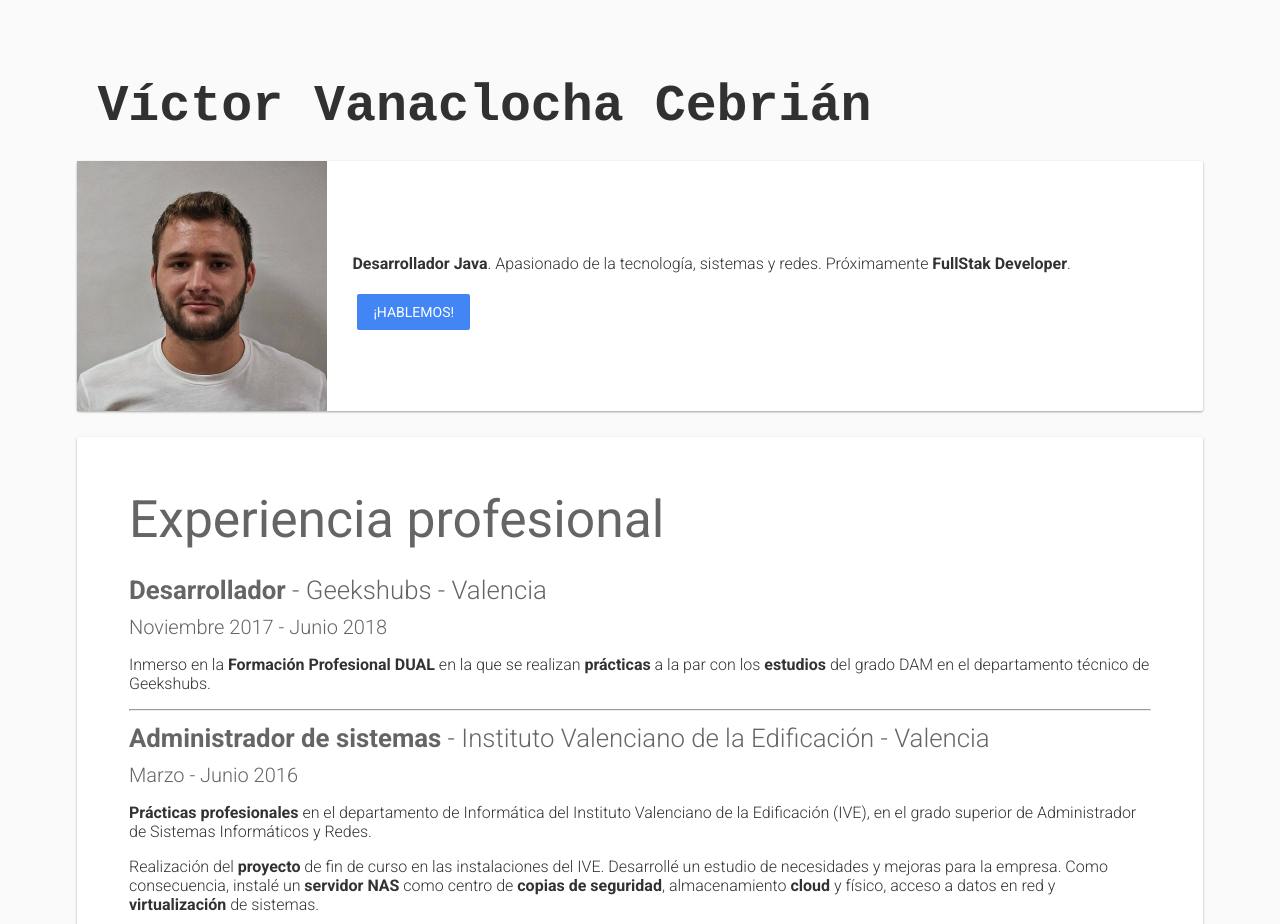
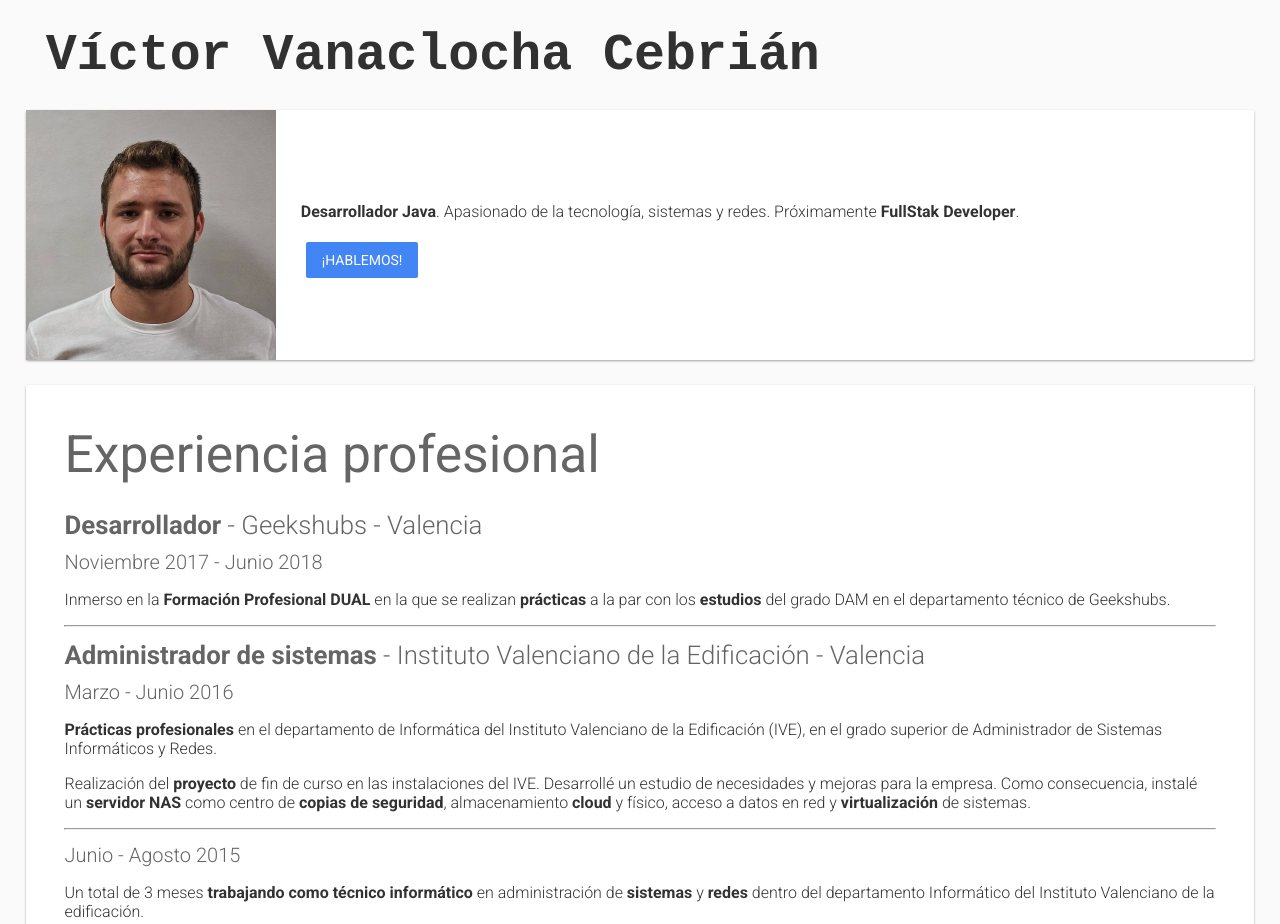
Before and after one commit to victorvace/portfolio, a plain HTML site: page index.html in a window 1280 px wide. Shown: the top 924 px of the page. Drawn offline with Linux system fonts and the light colour scheme; a small style sheet from the web is missing.

Commit message:
Cambios CSS

```diff
--- a/css/styles.css
+++ b/css/styles.css
@@ -10,7 +10,7 @@ header {
 .cuerpo {
     height: 100vh;
     background: #FAFAFA;
-    padding: 2em;
+    padding: 0;
     min-width: 300px;
     max-width: 1300px;
     margin: 0 auto 0 auto;
@@ -26,7 +26,7 @@ section {
     font-weight: 700;
     flex: 1;
     background: #ffffff;
-    padding: 2em;
+    padding: 1.5em;
 }
 
 footer {
@@ -244,7 +244,7 @@ a {
     text-decoration: none;
 }
 
-@media all and (max-width: 600px) {
+@media all and (max-width: 500px) {
 
     #main {
         -webkit-flex-flow: column;
```
